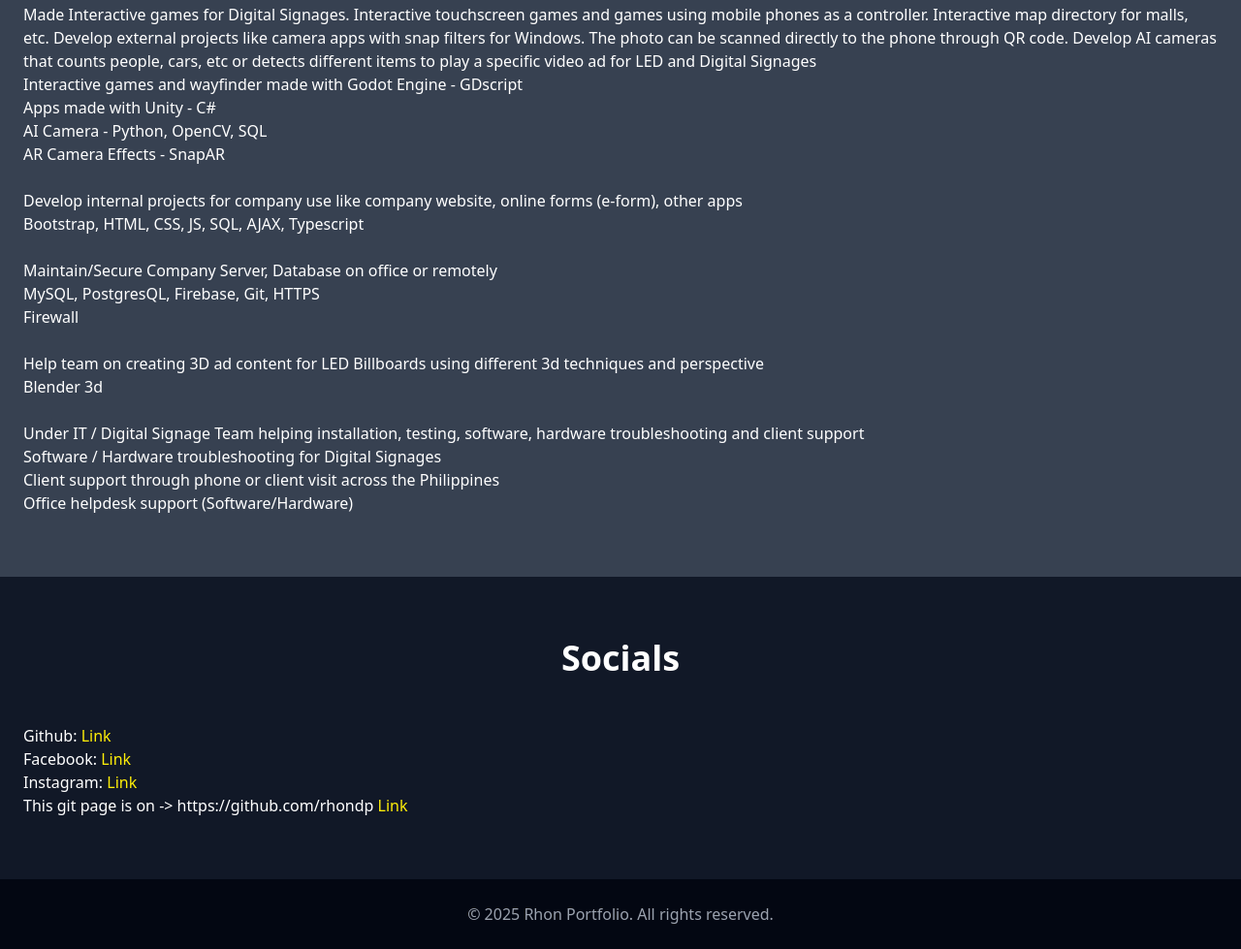
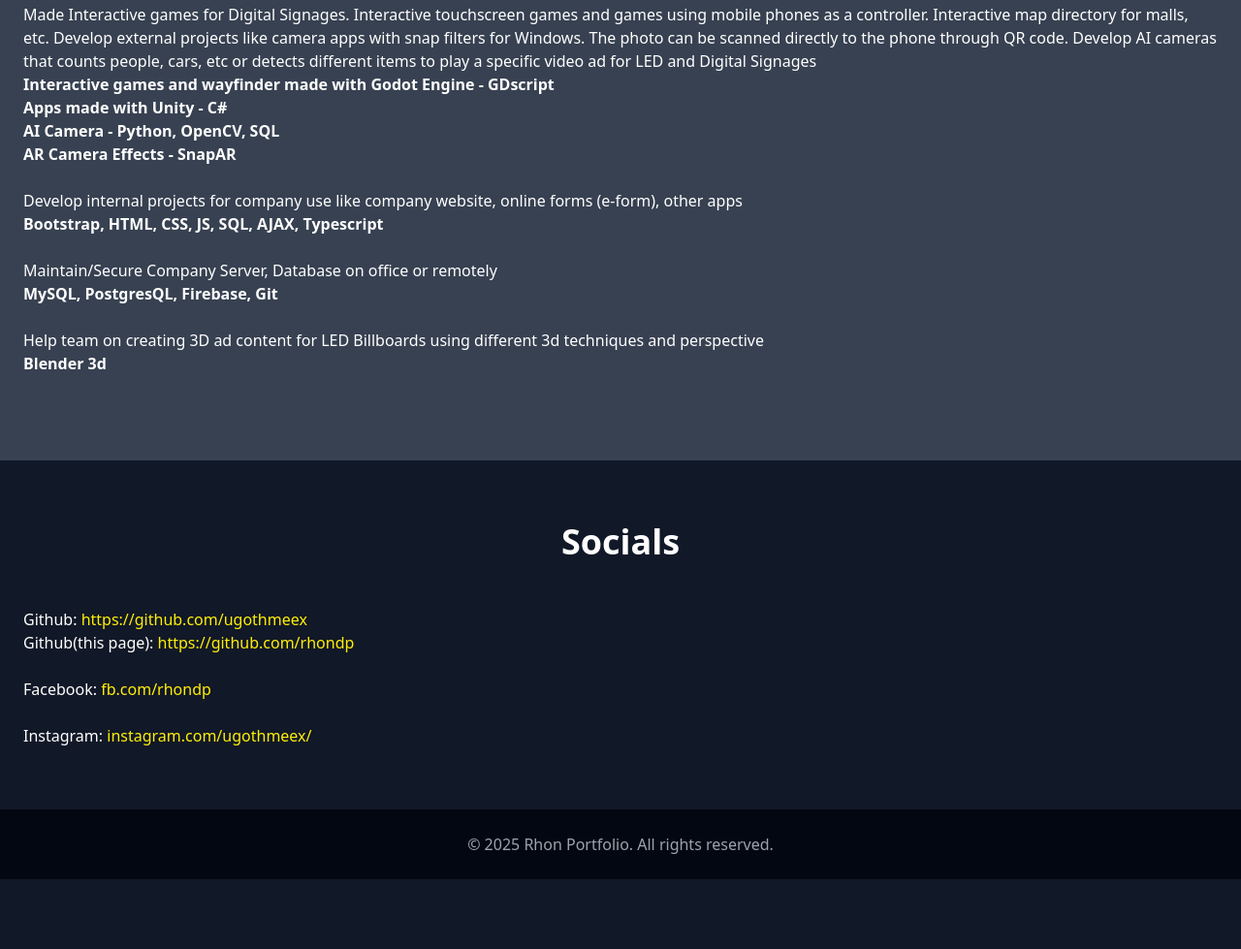
Before and after one commit to rhondp/rhondp.github.io, a plain HTML site: page index.html in a window 1280 px wide. Shown: the part 5359-6338 px from the top of the page at 97% size. After the commit the page ends 6266 px from the top, so only its background shows below. Drawn offline with nearby package versions, Linux system fonts and the light colour scheme.

Commit message:
fix socials

```diff
--- a/index.html
+++ b/index.html
@@ -544,25 +544,20 @@
 
       <p>
         Made Interactive games for Digital Signages. Interactive touchscreen games and games using mobile phones as a controller. Interactive map directory for malls, etc. Develop external projects like camera apps with snap filters for Windows. The photo can be scanned directly to the phone through QR code. Develop AI cameras that counts people, cars, etc or detects different items to play a specific video ad for LED and Digital Signages
-<br>Interactive games and wayfinder made with Godot Engine - GDscript<br>
+<b><br>Interactive games and wayfinder made with Godot Engine - GDscript<br>
 Apps made with Unity - C#<br>
 AI Camera - Python, OpenCV, SQL<br>
 AR Camera Effects - SnapAR<br>
-<br>
+<br></b>
 Develop internal projects for company use like company website, online forms (e-form), other apps<br>
-Bootstrap, HTML, CSS, JS, SQL, AJAX, Typescript<br>
+<b>Bootstrap, HTML, CSS, JS, SQL, AJAX, Typescript<br></b>
 <br>
 Maintain/Secure Company Server, Database on office or remotely<br>
-MySQL, PostgresQL, Firebase, Git, HTTPS<br>
-Firewall<br>
-<br>
+<b>MySQL, PostgresQL, Firebase, Git<br>
+<br></b>
 Help team on creating 3D ad content for LED Billboards using different 3d techniques and perspective<br>
-Blender 3d<br>
-<br>
-Under IT / Digital Signage Team helping installation, testing, software, hardware troubleshooting and client support<br>
-Software / Hardware troubleshooting for Digital Signages<br>
-Client support through phone or client visit across the Philippines<br>
-Office helpdesk support (Software/Hardware)<br>
+<b>Blender 3d<br>
+<br></b>
 
       </p>
     </div>
@@ -574,11 +569,12 @@ Office helpdesk support (Software/Hardware)<br>
       <h2 class="text-4xl font-bold text-center mb-12">Socials</h2>
 
       <p>
-        Github: <a href="https://github.com/ugothmeex" style="color: #ffef08;">Link</a><br>
-        Facebook: <a href="https://www.facebook.com/rhondp" style="color: #ffef08;">Link</a><br>
-        Instagram: <a href="https://www.instagram.com/ugothmeex/" style="color: #ffef08;">Link</a><br>
+        Github: <a href="https://github.com/ugothmeex" style="color: #ffef08;">https://github.com/ugothmeex</a><br>
+        Github(this page): <a href="https://github.com/rhondp" style="color: #ffef08;">https://github.com/rhondp</a><br><br>
+        Facebook: <a href="https://www.facebook.com/rhondp" style="color: #ffef08;">fb.com/rhondp</a><br><br>
+        Instagram: <a href="https://www.instagram.com/ugothmeex/" style="color: #ffef08;">instagram.com/ugothmeex/</a><br>
 
-        This git page is on -> https://github.com/rhondp <a href="https://github.com/rhondp" style="color: #ffef08;">Link</a><br>
+
       </p>
     </div>
   </section>
```
